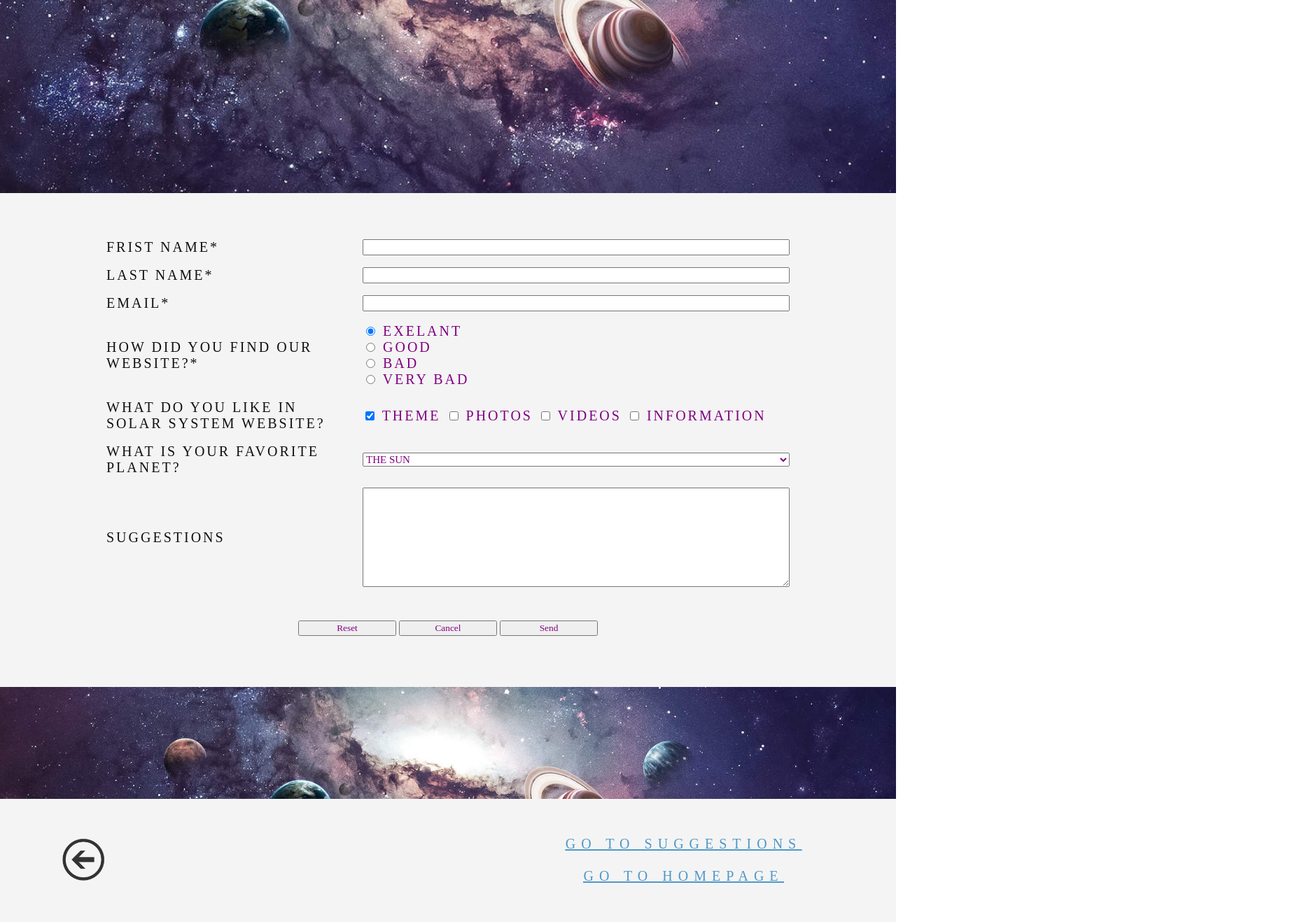
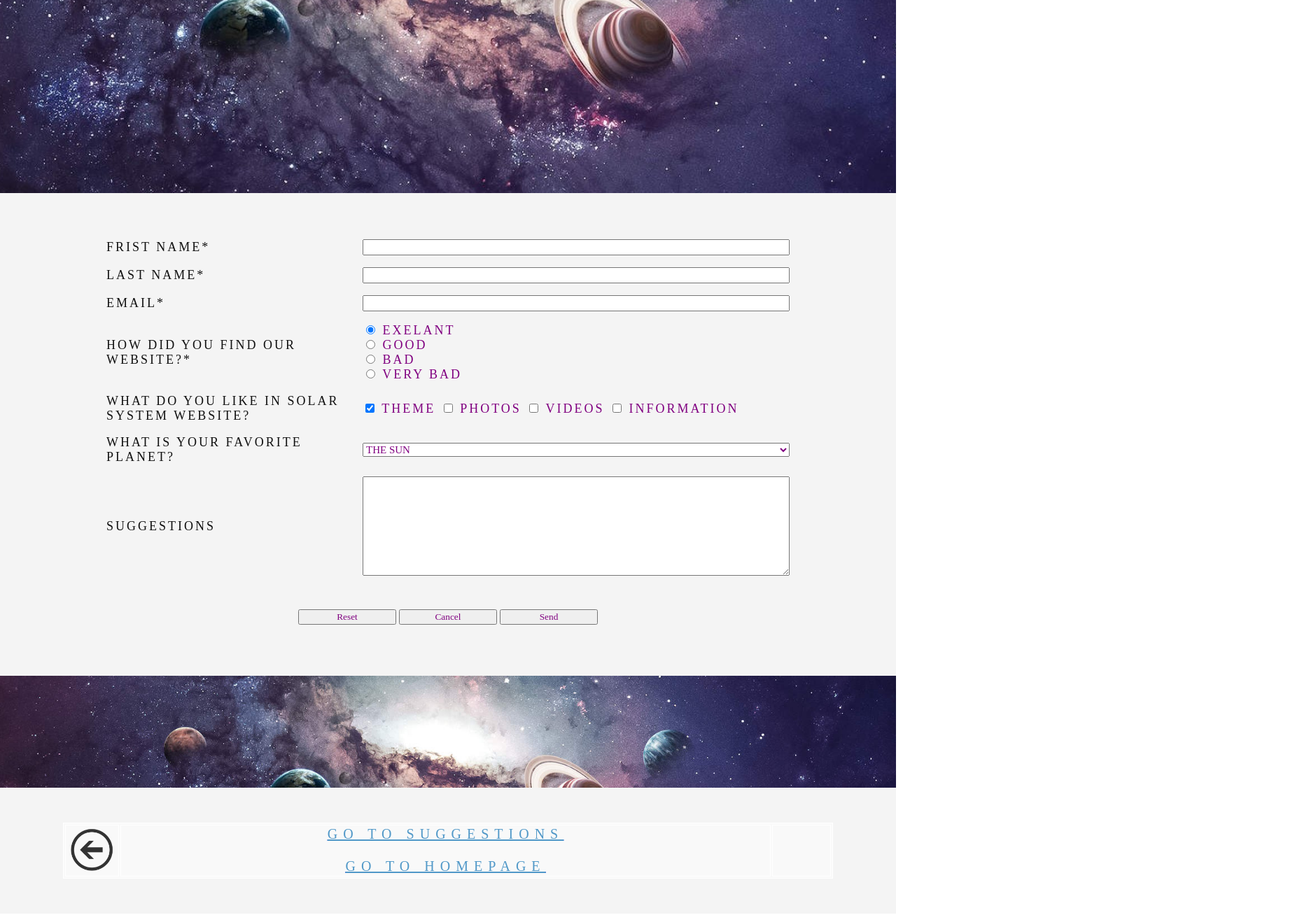
Before and after one commit to LamaGhamdi/SolarSystem, a plain HTML site: page Planets/suggestions/Suggestions.html in a window 1280 px wide. Shown: the part 524-1842 px from the top of the page at 70% size, 1880 px wide, since content can reach past the window. Drawn offline with Linux system fonts and the light colour scheme.

Commit message:
Add files via upload

```diff
--- a/Planets/suggestions/Suggestions.html
+++ b/Planets/suggestions/Suggestions.html
@@ -90,7 +90,7 @@
 </div>
 
 <section class="section-light1">
-<table align="center" class="ptext2" width="1800px">
+<table align="center" class="ptext2" width="1100px" bordercolor="#fff" border="1" bgcolor="#f9f9f9">
 <tr>
 <td width="70px">
 <a href="../Neptune/Neptune.html">
--- a/Planets/suggestions/css/style.css
+++ b/Planets/suggestions/css/style.css
@@ -52,7 +52,7 @@ text-transform: uppercase;}
 
 .ptext1 {
 color: #111;
-font-size: 20px;
+font-size: 18px;
 letter-spacing: 3px;
 text-transform: uppercase;}
 
```
